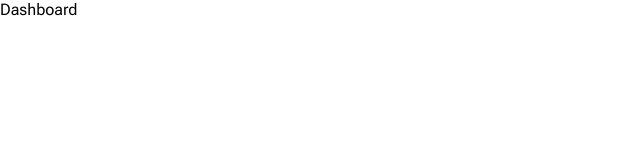
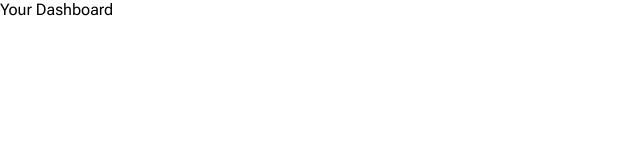
Before and after one commit to Uchenna99/EVOTL, a React (Vite) app: page /dashboard in a window 1280 px wide. Shown: the top 160 px of the page, without its empty margins (0-640 px from the left). Built offline with nearby package versions, Linux system fonts and the light colour scheme.

Commit message:
consuming creatuser api

```diff
--- a/package.json
+++ b/package.json
@@ -17,7 +17,8 @@
     "react-dom": "^18.3.1",
     "react-icons": "^5.4.0",
     "react-intersection-observer": "^9.15.1",
-    "react-router-dom": "^7.1.4"
+    "react-router-dom": "^7.1.4",
+    "zustand": "^5.0.3"
   },
   "devDependencies": {
     "@eslint/js": "^9.17.0",
--- a/src/Pages/Dashboard.tsx
+++ b/src/Pages/Dashboard.tsx
@@ -2,7 +2,7 @@
 const Dashboard = () => {
   return (
     <>
-        Dashboard
+        Your Dashboard
     </>
   )
 }
--- /dev/null
+++ b/src/State.ts
@@ -0,0 +1 @@
+import { create } from "zustand";
```
Also changed, not shown: src/Stylesheets/Dashboard.css (added), 1 other file (tests, documents, lock files or other folders).
